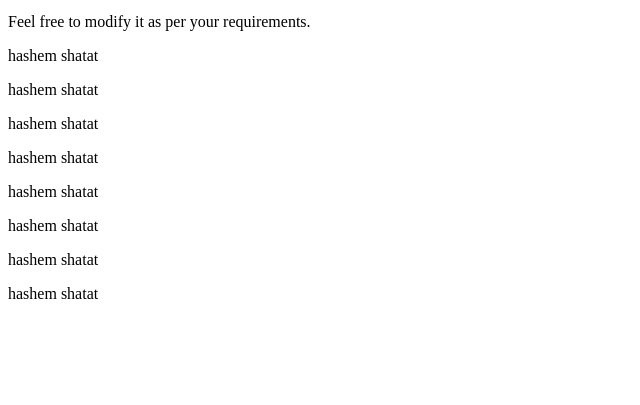
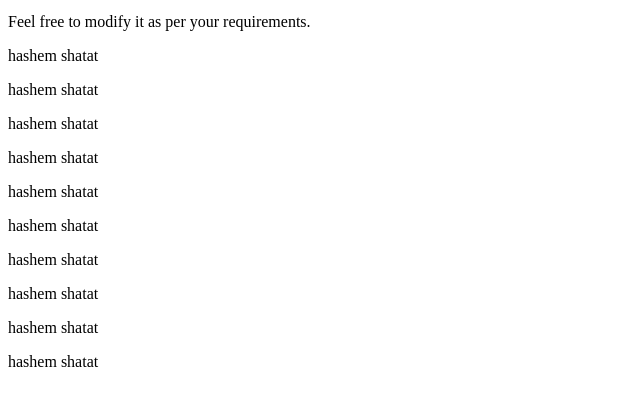
Before and after one commit to has73m/Group_Project, a plain HTML site: page index.html in a window 1280 px wide. Shown: the part 101-506 px from the top of the page, without its empty margins (0-640 px from the left). Drawn offline with Linux system fonts and the light colour scheme.

Commit message:
Update index.html

```diff
--- a/index.html
+++ b/index.html
@@ -18,5 +18,7 @@
     <p>hashem shatat</p>
     <p>hashem shatat</p>
     <p>hashem shatat</p>
+    <p>hashem shatat</p>
+    <p>hashem shatat</p>
 </body>
 </html>
```
